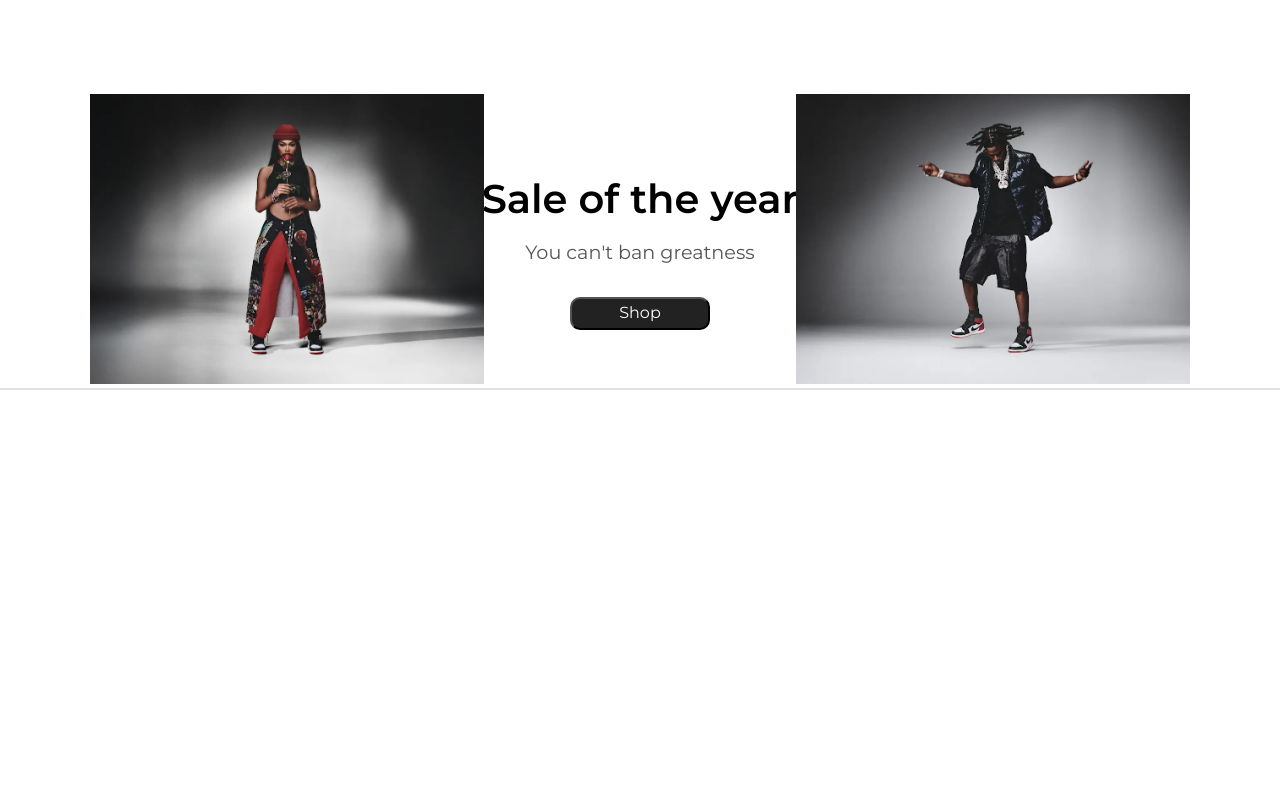
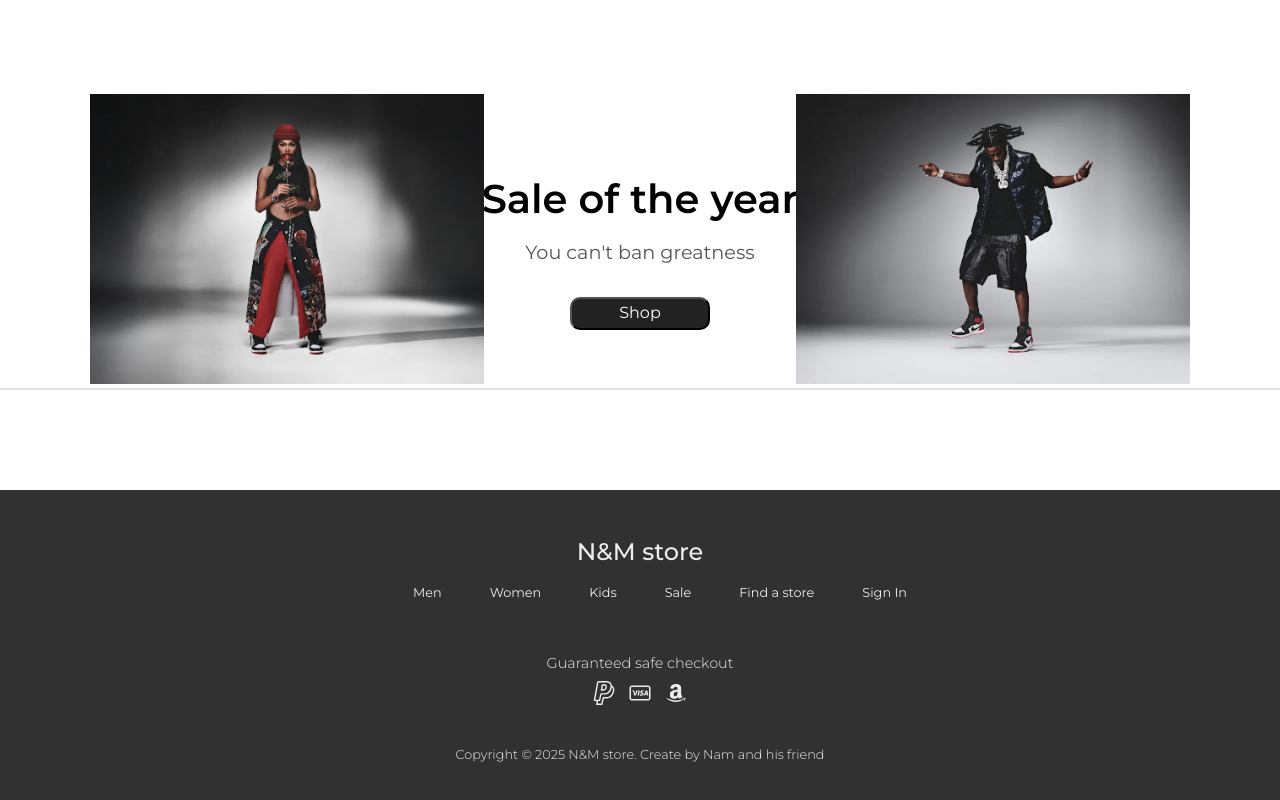
Before and after one commit to NamVipProPlayer/E-Commerce-project-reactjs, a React (Vite) app: page / in a window 1280 px wide. Shown: the part 1582-2382 px from the top of the page. Before the commit the page ends 2072 px from the top, so only its background shows below. Built offline with nearby package versions, Linux system fonts and the light colour scheme; no server answers.

Commit message:
complete HomePage

```diff
--- a/jsconfig.json
+++ b/jsconfig.json
@@ -8,7 +8,8 @@
             "@Footer": ["src/component/Footer/*"],
             "@Header": ["src/component/Header/*"],
             "@Icons": ["src/assets/icons/*"],
-            "@Images": ["src/assets/images/*"]
+            "@Images": ["src/assets/images/*"],
+            "@Styles": ["src/assets/styles"]
         }
     },
     "include": ["src/**/*"]
--- a/package.json
+++ b/package.json
@@ -16,6 +16,7 @@
         "normalize.css": "^8.0.1",
         "react": "^18.3.1",
         "react-dom": "^18.3.1",
+        "react-icons": "^5.4.0",
         "react-router-dom": "^7.1.3",
         "tailwindcss": "^4.0.1"
     },
--- a/src/component/CountDown/stylesCountDown.module.scss
+++ b/src/component/CountDown/stylesCountDown.module.scss
@@ -4,7 +4,7 @@
     background-color: var.$whiteColor;
     padding: 10px;
     border-radius: 2px;
-    margin-top: 250px;
+    margin-top: 200px;
     text-align: center;
     display: inline-block;
 
--- a/src/component/Footer/Footer.jsx
+++ b/src/component/Footer/Footer.jsx
@@ -1,7 +1,46 @@
+import { dataMenu } from "@component/Header/constant";
+import styles from "./stylesFooter.module.scss";
+import { SlPaypal } from "react-icons/sl";
+import { LiaCcVisa, LiaCcAmazonPay, LiaAmazon } from "react-icons/lia";
 function Footer() {
+    const {
+        container,
+        title,
+        listStyle,
+        boxIcon,
+        textContainer,
+        checkoutContent
+    } = styles;
+
     return (
-        <div>This is Footer</div>
-     );
+        <footer className={container}>
+            <div className={title}>
+                <p>N&M store</p>
+            </div>
+            <div>
+                <ul className={listStyle}>
+                    {dataMenu.map((items, index) => {
+                        return <li key={index}>{items.content}</li>;
+                    })}
+                </ul>
+            </div>
+
+            <div className={checkoutContent}>
+                <p>Guaranteed safe checkout</p>
+                <div className={boxIcon}>
+                    <SlPaypal size={"1.5rem"} />
+                    <LiaCcVisa size={"1.5rem"} />
+                    <LiaAmazon size={"1.5rem"} />
+                </div>
+            </div>
+            <div className={textContainer}>
+                <p>
+                    Copyright &#169; 2025 N&M store. Create by Nam and his
+                    friend
+                </p>
+            </div>
+        </footer>
+    );
 }
 
 export default Footer;
--- /dev/null
+++ b/src/component/Footer/stylesFooter.module.scss
@@ -0,0 +1,119 @@
+@use "@styles/variables.module.scss" as var;
+@use "@styles/mixins.module.scss" as mixin;
+
+.container {
+    margin-top: 50px;
+    padding: 48px;
+    background-color: var.$footerColor;
+    color: var.$lightGrey;
+    display: flex;
+    flex-direction: column;
+    align-items: center;
+    text-align: center;
+
+    @include mixin.flex_box_icon(center, center, 7px);
+
+    @media (max-width: 1024px) {  // Tablet screens
+        padding: 35px;
+    }
+
+    @media (max-width: 480px) {  // Mobile screens
+        padding: 20px;
+    }
+}
+
+.title {
+    p {
+        font-weight: 500;
+        font-size: 1.5rem;
+        margin: 0px;
+
+        @media (max-width: 1024px) {
+            font-size: 1.3rem;
+        }
+
+        @media (max-width: 480px) {
+            font-size: 1.1rem;
+        }
+    }
+}
+
+.listStyle {
+    display: flex;
+    list-style: none;
+    flex-direction: row;
+    gap: 48px;
+    font-weight: 400;
+    font-size: 0.8rem;
+
+    & li:hover{
+        opacity: 0.6;
+        cursor: pointer;
+    }
+    @media (max-width: 1024px) {
+        flex-wrap: wrap;
+        gap: 30px;
+        font-size: 0.75rem;
+    }
+
+    @media (max-width: 480px) {
+        flex-direction: row;
+        align-items: center;
+        gap: 15px;
+    }
+}
+
+.checkoutContent {
+    @include mixin.flex_box_icon(center, center, 10px);
+    flex-direction: column;
+    font-size: 0.9em;
+    margin-top: 20px;
+
+    p {
+        margin-bottom: 0px;
+        font-weight: 300;
+    }
+
+    .boxIcon {
+        display: flex;
+        gap: 12px;
+
+        @media (max-width: 1024px) {
+            gap: 8px;
+        }
+
+        @media (max-width: 480px) {
+            gap: 5px;
+        }
+
+        svg {
+            width: 1.5rem;
+            height: 1.5rem;
+
+            @media (max-width: 1024px) {
+                width: 1.2rem;
+                height: 1.2rem;
+            }
+
+            @media (max-width: 480px) {
+                width: 1rem;
+                height: 1rem;
+            }
+        }
+    }
+}
+
+.textContainer {
+    margin-top: 23px;
+    font-size: 0.8em;
+    font-weight: 300;
+
+    @media (max-width: 1024px) {
+        font-size: 0.75em;
+    }
+
+    @media (max-width: 480px) {
+        font-size: 0.7em;
+        margin-top: 5px;
+    }
+}
--- a/src/component/HomePage/HomePage.jsx
+++ b/src/component/HomePage/HomePage.jsx
@@ -9,6 +9,7 @@ import { getProduct } from "@/apis/productService.js";
 import { useEffect, useState } from "react";
 import PopularProduct from "@component/PopularProduct/PopularProduct";
 import ScrollBanner from "@component/ScrollBanner/ScrollBanner";
+import Footer from "@component/Footer/Footer";
 function HomePage() {
     const { container } = styles;
     const [listProduct, setListProduct] = useState([]);
@@ -31,6 +32,7 @@ function HomePage() {
                     data={listProduct.slice(2, 10)}
                 />
                 <ScrollBanner/>
+                <Footer/>
             </MainLayout>
         </div>
     );
--- a/src/component/ScrollBanner/ScrollBanner.jsx
+++ b/src/component/ScrollBanner/ScrollBanner.jsx
@@ -1,50 +1,10 @@
 import styles from "./styles.module.scss";
 import Srollbanner1 from "@Images/nike-just-do-it.png";
 import Scrollbanner2 from "@Images/nike-just-do-it (1).png";
-import { useEffect, useRef, useState } from "react";
+import useTranslateX from "@component/ScrollBanner/translateImageX";
 
 function ScrollBanner() {
-    const [scrollDirec, setScrollDirec] = useState(null);
-    const prevPositionScroll = useRef(0);
-    const [translateXPosition, setTranslateXPosition] = useState(90);
-    const [position, setPosition] = useState(0);
-
-    useEffect(() => {
-        const scrollTracking = () => {
-            const curPosition = window.pageYOffset;
-            if (curPosition > prevPositionScroll.current) {
-                setScrollDirec("down");
-            } else if (curPosition < prevPositionScroll.current) {
-                setScrollDirec("up");
-            }
-            prevPositionScroll.current = curPosition <= 0 ? 0 : curPosition;
-            setPosition(curPosition);
-        };
-
-        window.addEventListener("scroll", scrollTracking);
-        return () => window.removeEventListener("scroll", scrollTracking);
-    }, []);
-
-  useEffect(() => {
-      let ticking = false;
-
-      const handleScrollEvent = () => {
-          if (!ticking) {
-              window.requestAnimationFrame(() => {
-                  if (scrollDirec === "down" && position >= 1900) {
-                      setTranslateXPosition((prev) => Math.max(prev - 80, 0));
-                  } else if (scrollDirec === "up") {
-                      setTranslateXPosition((prev) => Math.min(prev + 5, 90));
-                  }
-                  ticking = false;
-              });
-              ticking = true;
-          }
-      };
-
-      window.addEventListener("scroll", handleScrollEvent);
-      return () => window.removeEventListener("scroll", handleScrollEvent);
-  }, [scrollDirec, position]);
+    const { translateXPosition } = useTranslateX();
 
 
     const { container, imgContainer, containerContent, btn_buy } = styles;
--- /dev/null
+++ b/src/component/ScrollBanner/translateImageX.js
@@ -0,0 +1,50 @@
+import { useEffect, useRef, useState } from "react";
+const useTranslateX = () => {
+    const [scrollDirec, setScrollDirec] = useState(null);
+    const prevPositionScroll = useRef(0);
+    const [translateXPosition, setTranslateXPosition] = useState(90);
+    const [position, setPosition] = useState(0);
+
+    useEffect(() => {
+        const scrollTracking = () => {
+            const curPosition = window.pageYOffset;
+            if (curPosition > prevPositionScroll.current) {
+                setScrollDirec("down");
+            } else if (curPosition < prevPositionScroll.current) {
+                setScrollDirec("up");
+            }
+            prevPositionScroll.current = curPosition <= 0 ? 0 : curPosition;
+            setPosition(curPosition);
+        };
+
+        window.addEventListener("scroll", scrollTracking);
+        return () => window.removeEventListener("scroll", scrollTracking);
+    }, []);
+
+    useEffect(() => {
+        let ticking = false;
+
+        const handleScrollEvent = () => {
+            if (!ticking) {
+                window.requestAnimationFrame(() => {
+                    if (scrollDirec === "down" && position >= 1900) {
+                        setTranslateXPosition((prev) => Math.max(prev - 80, 0));
+                    } else if (scrollDirec === "up") {
+                        setTranslateXPosition((prev) => Math.min(prev + 5, 90));
+                    }
+                    ticking = false;
+                });
+                ticking = true;
+            }
+        };
+
+        window.addEventListener("scroll", handleScrollEvent);
+        return () => window.removeEventListener("scroll", handleScrollEvent);
+    }, [scrollDirec, position]);
+
+    return {
+        translateXPosition,
+
+    };
+};
+export default useTranslateX;
--- /dev/null
+++ b/src/component/Shop/Shop.jsx
@@ -0,0 +1,5 @@
+function Shop() {
+    return <div>this is Shop</div>;
+}
+
+export default Shop;
```
Also changed, not shown: src/component/Footer/contant.js (added, +8 -0 lines), src/main.jsx (+3 -4 lines), 1 other file (tests, documents, lock files or other folders).
